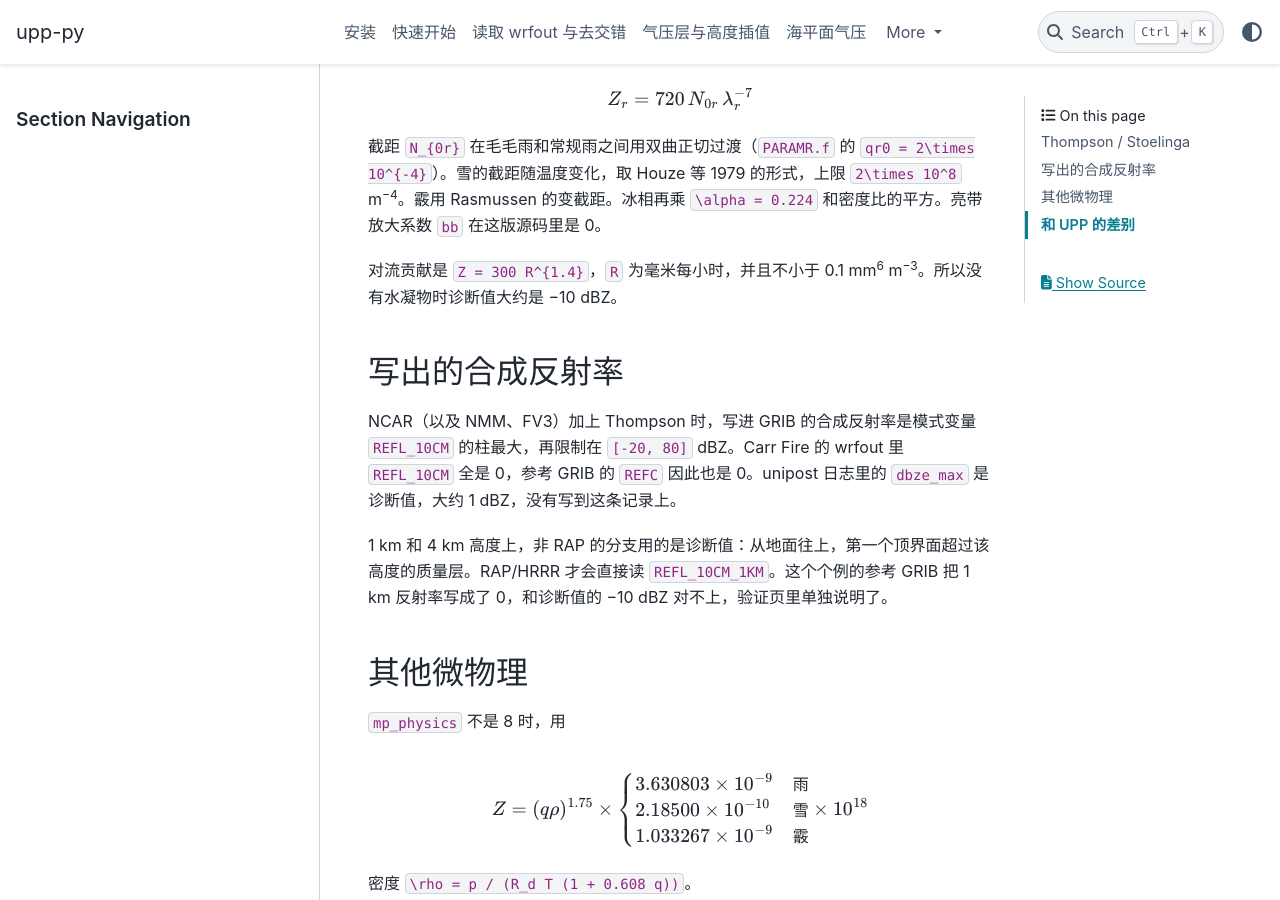
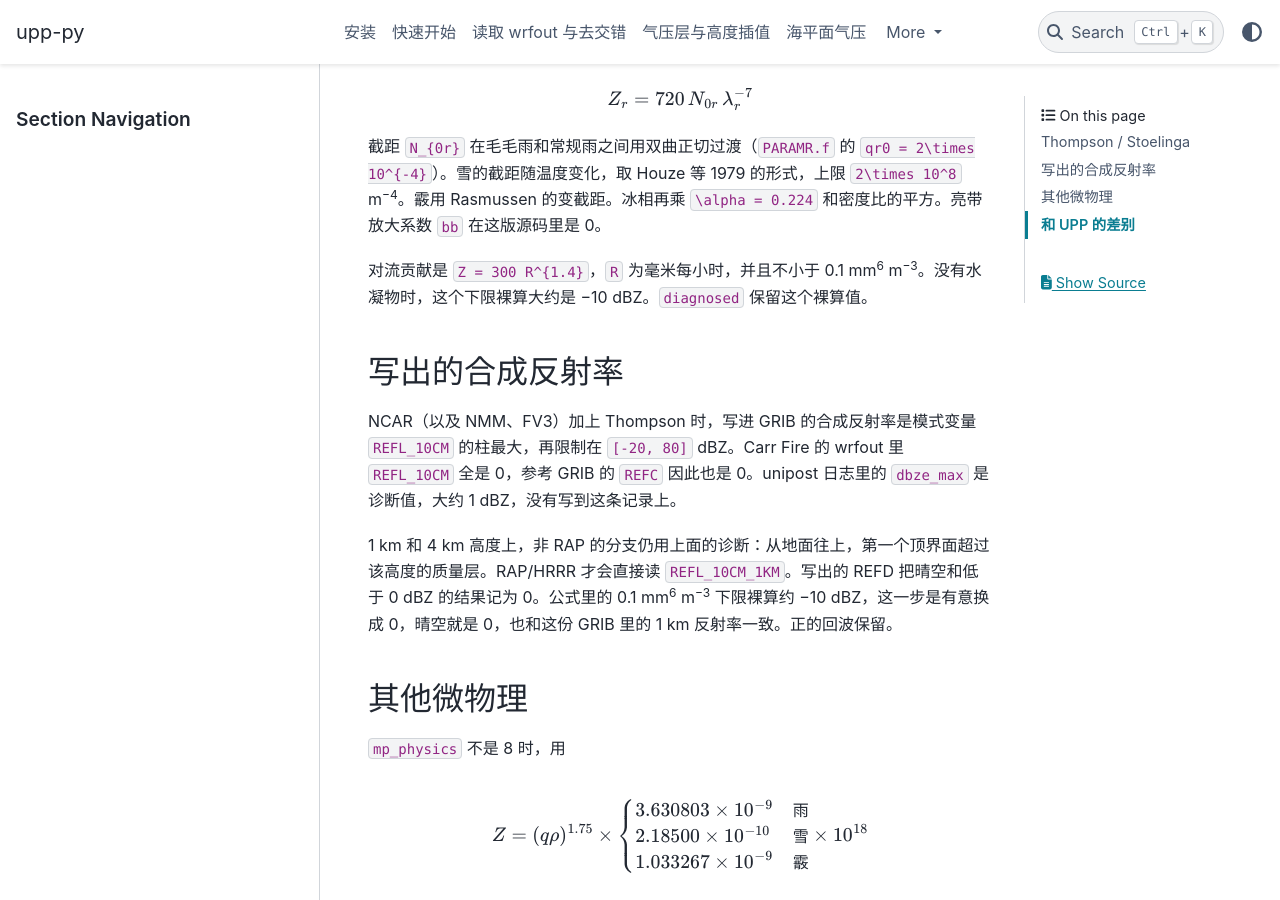
Before and after one commit to IncubatorShokuhou/upp-py, a Sphinx documentation site: the page built from docs/user_guide/reflectivity.rst, in a window 1280 px wide and 900 px high, scrolled down 363 px. Built offline with Sphinx 7.4.7 and the PyData theme 0.15.4, drawn with Linux system fonts in a browser that asks for light colours; pages that are not in the unit, such as notebooks, are missing from menus.

Commit message:
Write clear-air reflectivity at fixed heights as 0 dBZ.
The Stoelinga convective floor of 0.1 mm^6/m^3 is still about -10 dBZ
in the raw diagnostic. REFD at 1 km and 4 km now stores sub-zero values
as 0, matching clear air and this case's GRIB field.

Co-authored-by: Hao Lyu <IncubatorShokuhou@users.noreply.github.com>

```diff
--- a/docs/user_guide/reflectivity.rst
+++ b/docs/user_guide/reflectivity.rst
@@ -14,14 +14,14 @@ Thompson / Stoelinga
 
 截距 ``N_{0r}`` 在毛毛雨和常规雨之间用双曲正切过渡（``PARAMR.f`` 的 ``qr0 = 2\times 10^{-4}``）。雪的截距随温度变化，取 Houze 等 1979 的形式，上限 ``2\times 10^8`` m\ :sup:`−4`。霰用 Rasmussen 的变截距。冰相再乘 ``\alpha = 0.224`` 和密度比的平方。亮带放大系数 ``bb`` 在这版源码里是 0。
 
-对流贡献是 ``Z = 300 R^{1.4}``，``R`` 为毫米每小时，并且不小于 0.1 mm\ :sup:`6` m\ :sup:`−3`。所以没有水凝物时诊断值大约是 −10 dBZ。
+对流贡献是 ``Z = 300 R^{1.4}``，``R`` 为毫米每小时，并且不小于 0.1 mm\ :sup:`6` m\ :sup:`−3`。没有水凝物时，这个下限裸算大约是 −10 dBZ。``diagnosed`` 保留这个裸算值。
 
 写出的合成反射率
 ----------------
 
 NCAR（以及 NMM、FV3）加上 Thompson 时，写进 GRIB 的合成反射率是模式变量 ``REFL_10CM`` 的柱最大，再限制在 ``[-20, 80]`` dBZ。Carr Fire 的 wrfout 里 ``REFL_10CM`` 全是 0，参考 GRIB 的 ``REFC`` 因此也是 0。unipost 日志里的 ``dbze_max`` 是诊断值，大约 1 dBZ，没有写到这条记录上。
 
-1 km 和 4 km 高度上，非 RAP 的分支用的是诊断值：从地面往上，第一个顶界面超过该高度的质量层。RAP/HRRR 才会直接读 ``REFL_10CM_1KM``。这个个例的参考 GRIB 把 1 km 反射率写成了 0，和诊断值的 −10 dBZ 对不上，验证页里单独说明了。
+1 km 和 4 km 高度上，非 RAP 的分支仍用上面的诊断：从地面往上，第一个顶界面超过该高度的质量层。RAP/HRRR 才会直接读 ``REFL_10CM_1KM``。写出的 REFD 把晴空和低于 0 dBZ 的结果记为 0。公式里的 0.1 mm\ :sup:`6` m\ :sup:`−3` 下限裸算约 −10 dBZ，这一步是有意换成 0，晴空就是 0，也和这份 GRIB 里的 1 km 反射率一致。正的回波保留。
 
 其他微物理
 ----------
--- a/docs/validation.rst
+++ b/docs/validation.rst
@@ -28,6 +28,6 @@ PRMSL 是 ``NGMSLP.f`` 的 Shuell 订正（可用场 105）。膜法是 MSLET，
 
 0–1 km 和 0–3 km 螺旋度与 ``CALHEL.f`` 一致。可降水量按 ``CALPW.f`` 只积分水汽。这个时次的累积降水两边都是 0。
 
-合成反射率按 NCAR + Thompson 的写出路径，取模式 ``REFL_10CM`` 的柱最大。该变量在这个文件里全是 0，所以两边都是 0，相关系数没有定义。1 km 反射率用的是 Stoelinga 诊断，晴空约 −10 dBZ；参考 GRIB 整场为 0，bias 因此是 −10。unipost 日志里的 ``dbze_max`` 约 1 dBZ，说明诊断算过，但没有写进 REFC 那条记录。
+合成反射率按 NCAR + Thompson 的写出路径，取模式 ``REFL_10CM`` 的柱最大。该变量在这个文件里全是 0，所以两边都是 0，相关系数没有定义。unipost 日志里的 ``dbze_max`` 约 1 dBZ，说明诊断算过，但没有写进 REFC 那条记录。1 km 反射率的 Stoelinga 公式有 0.1 mm\ :sup:`6` m\ :sup:`−3` 的对流下限，裸算约 −10 dBZ；写出的 REFD 把晴空和低于 0 dBZ 的值记为 0，这是有意的。这份 GRIB 的 1 km 场整场为 0，两边因此一致。
 
 整场为常数时相关系数没有定义，表里是 nan。
--- a/docs/validation_generated.rst
+++ b/docs/validation_generated.rst
@@ -112,9 +112,9 @@
      - nan
    * - REFD 1 km
      - dBZ
-     - -10
-     - 10
-     - 10
+     - 0
+     - 0
+     - 0
      - nan
    * - CAPE surface
      - J/kg
```
Also changed, not shown: README.md (+1 -1 lines), docs/validation.md (+2 -2 lines), 3 other files.
